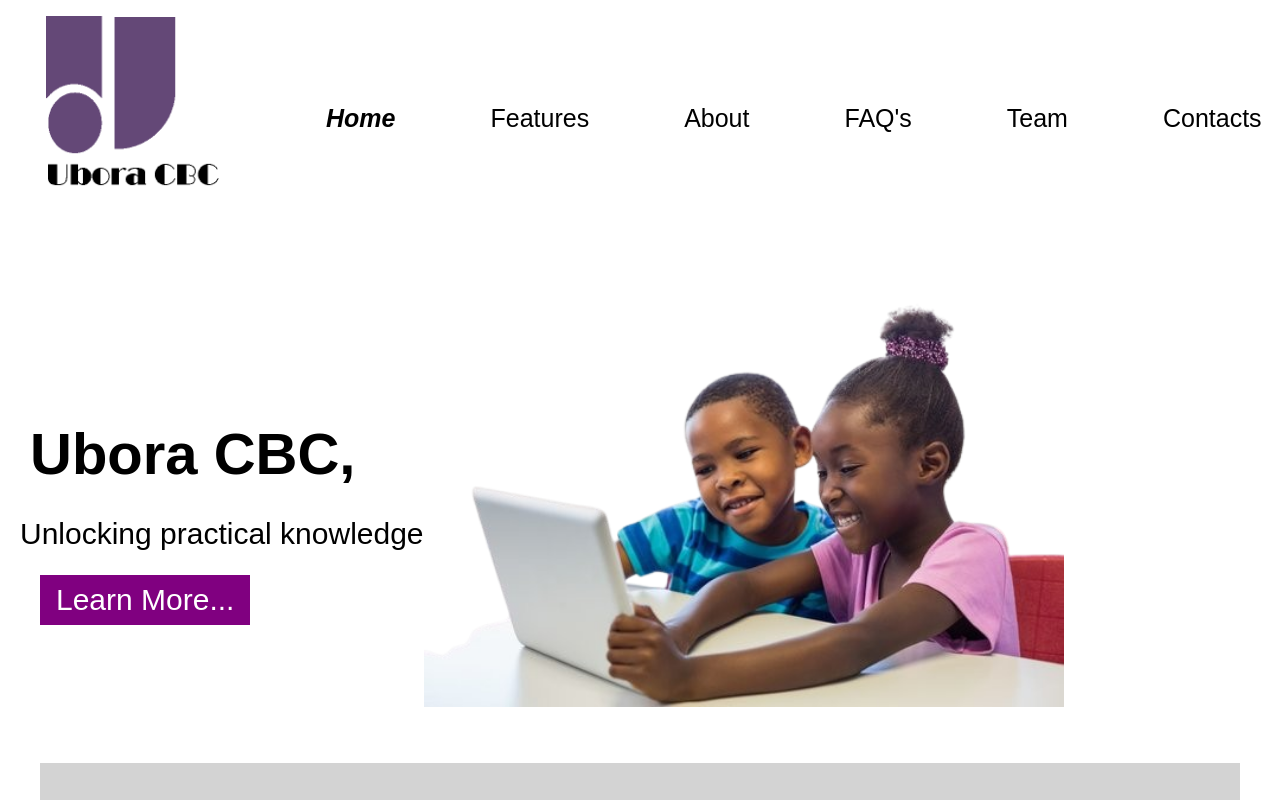
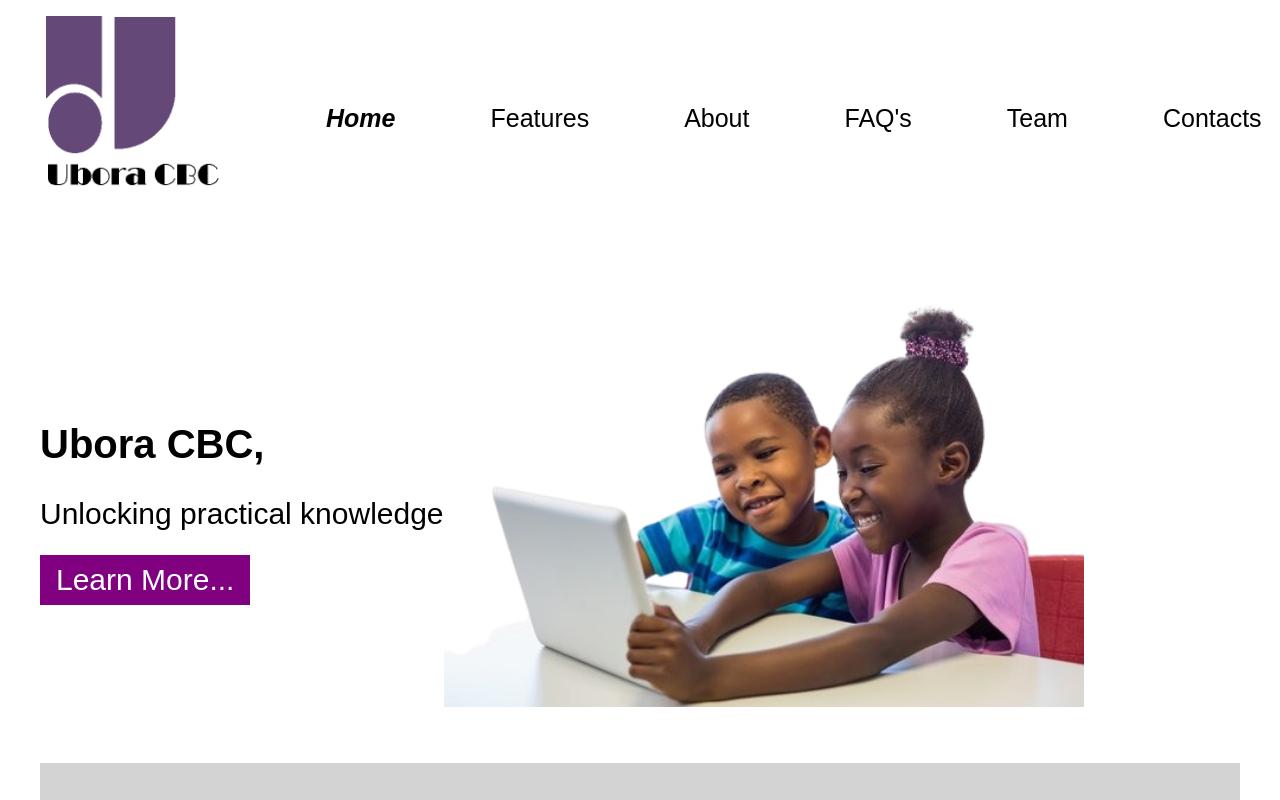
Before and after one commit to akirachix/Task-Tamers-Informational, a React (Create React App) app in the folder ubora-cbc-informational/: page / in a window 1280 px wide. Shown: the top 800 px of the page. Built offline with nearby package versions, Linux system fonts and the light colour scheme.

Commit message:
add changes

```diff
--- a/ubora-cbc-informational/src/Home/style.css
+++ b/ubora-cbc-informational/src/Home/style.css
@@ -1249,7 +1249,7 @@
   .logo img {
     width: 220px;
     height: 180px;
-    padding-left: 80px;
+    padding-left: 50px;
   }
 
   .nav-item a {
@@ -1298,13 +1298,13 @@
 
   .ubora {
     font-size: 40px;
-    margin-left: 85px;
+    margin-left: 65px;
     font-family: fantasy;
   }
 
   .unlocking {
     font-size: 28px;
-    margin-left: 85px;
+    margin-left: 65px;
     font-family: fantasy;
   }
 
@@ -1322,7 +1322,7 @@
     padding: 8px 16px;
     font-size: 28px;
     cursor: pointer;
-    margin-left: 80px;
+    margin-left: 65px;
     font-family: fantasy;
   }
 
@@ -1454,14 +1454,14 @@
   }
 
   .ubora {
-    font-size: 58px;
-    margin-left: 30px;
+    font-size: 40px;
+    margin-left: 40px;
     font-family: fantasy;
   }
 
   .unlocking {
     font-size: 30px;
-    margin-left: 20px;
+    margin-left: 40px;
     font-family: fantasy;
   }
 
```
